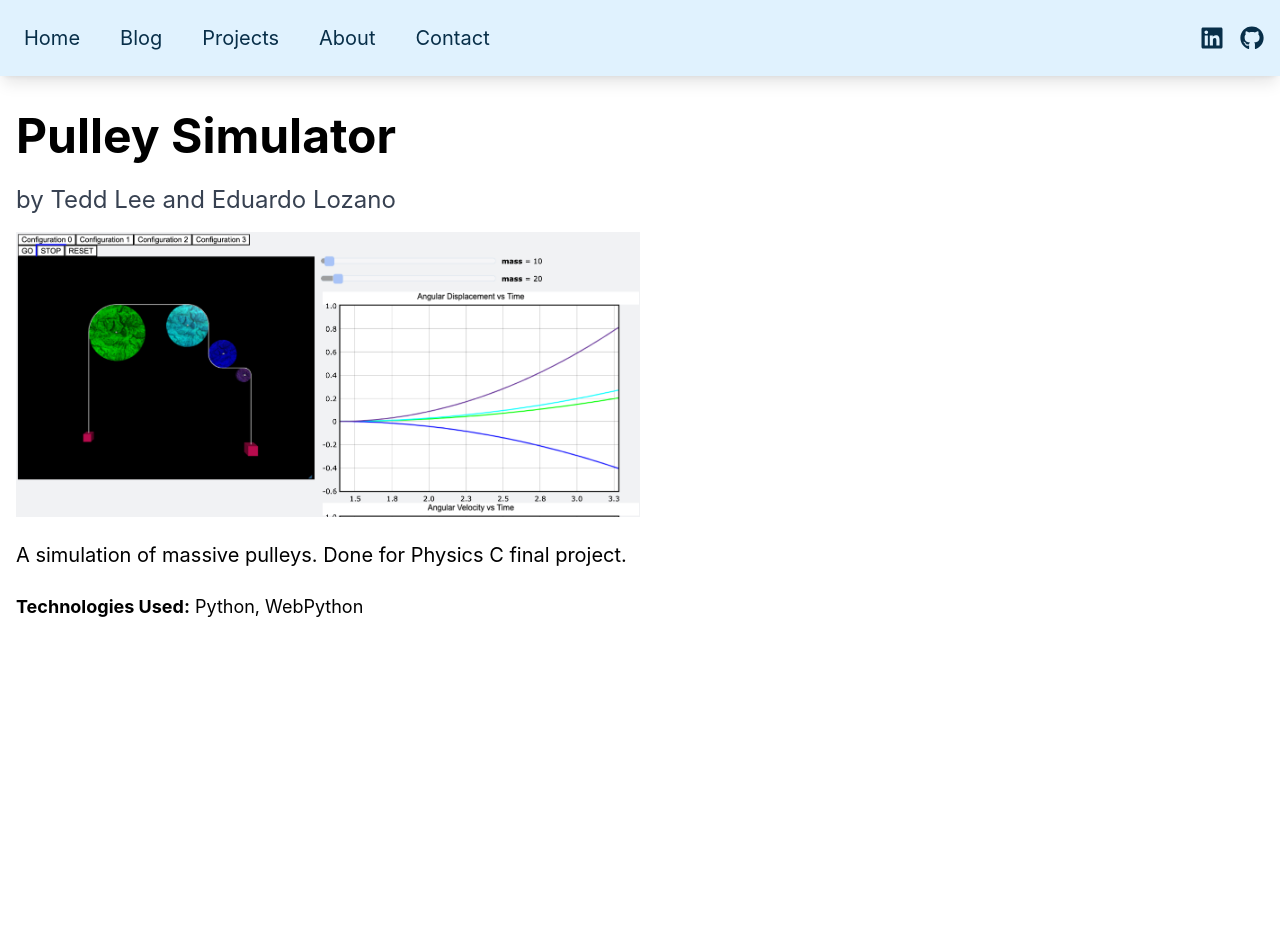
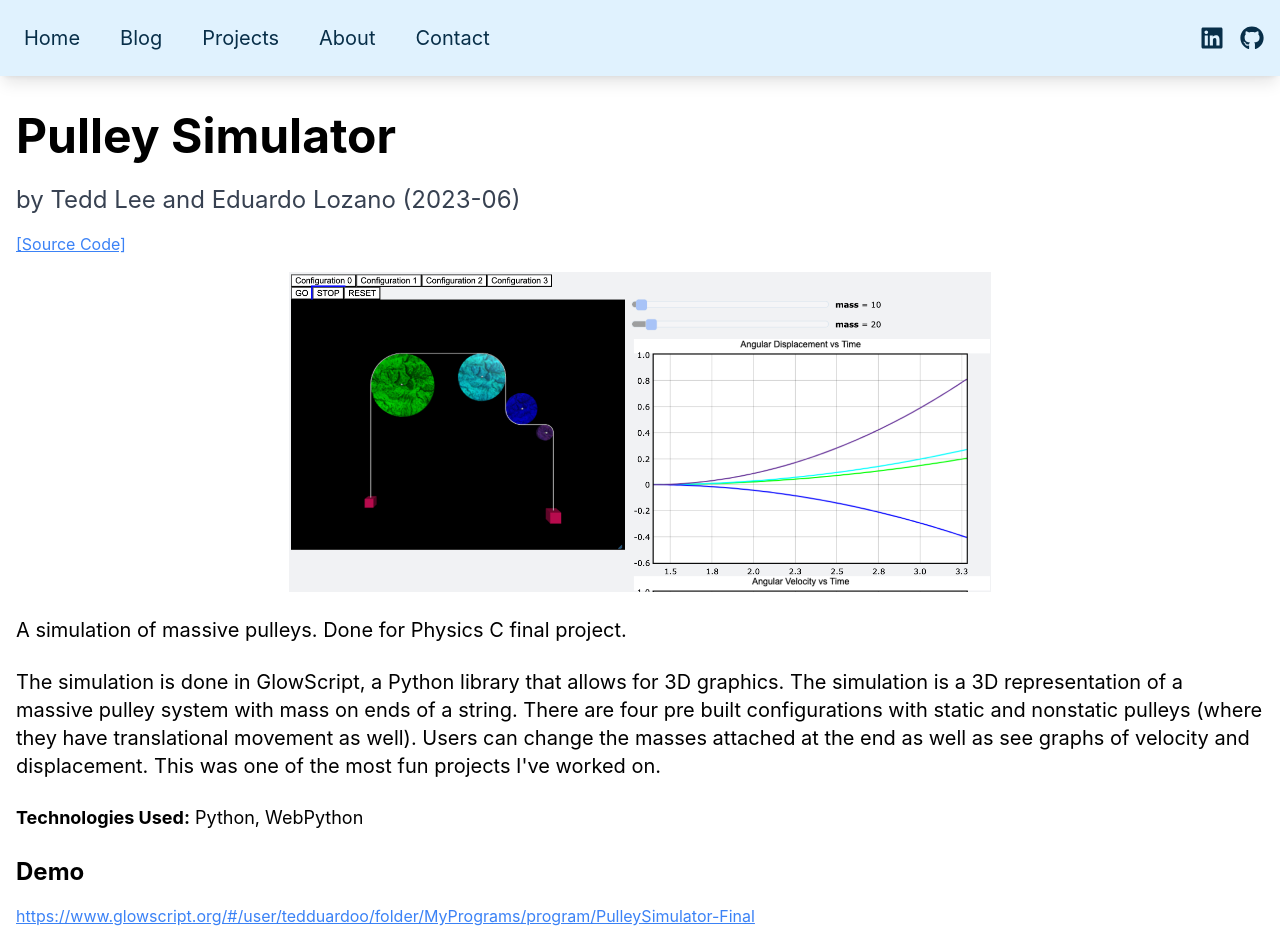
Before and after one commit to eduardoloz/my-web, a React (Create React App) app: page /project/1 in a window 1280 px wide. Shown: the top 952 px of the page. Before the commit the page ends 800 px from the top, so only its background shows below. Built offline with nearby package versions, Linux system fonts and the light colour scheme.

Commit message:
Put images of my projects as well as source links and YouTube video if included

```diff
--- a/src/data/projects.json
+++ b/src/data/projects.json
@@ -1,27 +1,38 @@
 [
     {
       "id": 1,
+      "date": "2023-06",
       "title": "Pulley Simulator",
       "author": "Tedd Lee and Eduardo Lozano",
       "description": "A simulation of massive pulleys. Done for Physics C final project.",
+      "long-description": "The simulation is done in GlowScript, a Python library that allows for 3D graphics. The simulation is a 3D representation of a massive pulley system with mass on ends of a string. There are four pre built configurations with static and nonstatic pulleys (where they have translational movement as well). Users can change the masses attached at the end as well as see graphs of velocity and displacement. This was one of the most fun projects I've worked on.",
       "technologies": ["Python", "WebPython"],
-      "image": "/PulleySimulator.png"
+      "image": "/PulleySimulator.png",
+      "demo" : "https://www.glowscript.org/#/user/tedduardoo/folder/MyPrograms/program/PulleySimulator-Final",
+      "source-code": "https://www.glowscript.org/#/user/tedduardoo/folder/MyPrograms/program/PulleySimulator-Final/edit"
     },
     {
       "id": 2,
+      "date": "2023-06",
       "title": "BrainFudge",
       "author": "Tedd Lee and Eduardo Lozano",
       "description": "A BrainFudge interpreter made with Processing, a java library.",
+      "long-description": "BrainFudge is a derivative of BrainF***, a minimalist esoteric programming language. Brainfuck is Turing complete! The interpreter is made with Processing, a Java library. The program reads BrainFudge code and interprets it.",
       "technologies": ["Java", "p5", "Processing", "BrainFudge"],
-      "image": "/BrainFudge.png"
+      "image": "/BrainFudge.png",
+      "demo" : "",
+      "source-code": "https://github.com/eduardoloz/BrainFudge"
     },
     {
       "id": 3,
+      "date": "2024-02",
       "title": "HopperDreams",
       "author": "Eduardo Lozano, Samuel Buena, Jerry Lin, and Lee Einsenburg",
       "description": "Dating app for programmers. Tailored for WiCS's Hopper Hacks IX",
       "technologies": ["Node.js", "React", "MongoDB"],
-      "image": "/HopperDreams.png"
+      "image": "/HopperDreams.png",
+      "demo" : "https://www.youtube.com/embed/qDs3GwgmTa0?si=X3vqHRyMdJ7xxD-H",
+      "source-code": "https://github.com/eduardoloz/hopperhacks2024"
     },
     {
       "id": 4,
@@ -29,14 +40,16 @@
       "author": "2024 SBU Hacks Group",
       "description": "Mobile app for matching volunteers with organizations made for SBU Hacks XIII",
       "technologies": ["Node.js", "React-Native", "MongoDB"],
-      "image": "/VolunTip.png"
+      "image": "/VolunTip.png",
+      "demo" : "https://devpost.com/software/voluntip",
+      "source-code" : "https://github.com/eduardoloz/sbuhacks2024s"
     },
     {
       "id": 5,
       "title": "2024 CMU REUSE poster",
       "author": "2024 SBU Hacks Group",
       "description": "My poster from my work over the summer in Pittsburgh",
-      "technologies": ["Node.js", "React-Native", "MongoDB"],
+      "technologies": ["Java", "TLA+", "Python"],
       "image": "/path/to/project-image2.png"
     }
   ]
--- a/src/pages/ProjectDetails.tsx
+++ b/src/pages/ProjectDetails.tsx
@@ -1,23 +1,64 @@
 import React from 'react';
 import { useParams } from 'react-router-dom';
-import projects from '../data/projects.json'; // Ensure the import path is correct
+import projects from '../data/projects.json';
 
 const ProjectDetails: React.FC = () => {
   const { id } = useParams<{ id: string }>();
-  const project = projects.find((project) => project.id.toString() === id);
+  const project = projects.find((p) => p.id.toString() === id);
 
   if (!project) {
     return <div>Project not found</div>;
+  }
+
+  const isYouTubeVideo = project.demo?.includes('youtube.com') || false;
+  let videoSrc = project.demo || '';
+
+  if (isYouTubeVideo && videoSrc.includes('watch?v=')) {
+    videoSrc = videoSrc.replace('watch?v=', 'embed/');
   }
 
   return (
     <div className="pt-20">
       <div className="container mx-auto px-4 py-8">
         <h1 className="text-3xl lg:text-5xl font-bold mb-6">{project.title}</h1>
-        <h2 className="text-xl lg:text-2xl text-gray-700 mb-4">by {project.author}</h2>
-        <img src={project.image} alt={`${project.title} Image`} className="w-full lg:w-1/2 mb-6" />
+        <h2 className="text-xl lg:text-2xl text-gray-700 mb-4">
+          by {project.author} ({project.date})
+        </h2>
+        <a href={project['source-code']} className="text-blue-500 underline mb-4 block">
+          [Source Code]
+        </a>
+        <img
+          src={project.image}
+          alt={`${project.title} Image`}
+          className="w-full lg:w-5/8 h-80 object-contain mb-6"
+        />
         <p className="text-lg lg:text-xl mb-6">{project.description}</p>
-        <p className="text-md lg:text-lg"><strong>Technologies Used:</strong> {project.technologies.join(', ')}</p>
+        {project['long-description'] && (
+          <p className="text-lg lg:text-xl mb-6">{project['long-description']}</p>
+        )}
+        <p className="text-md lg:text-lg mb-6">
+          <strong>Technologies Used:</strong> {project.technologies.join(', ')}
+        </p>
+        {project.demo && (
+          <div className="mb-6">
+            <h3 className="text-xl lg:text-2xl font-bold mb-4">Demo</h3>
+            {isYouTubeVideo ? (
+              <iframe
+                width="560"
+                height="315"
+                src={videoSrc}
+                title="YouTube video player"
+                frameBorder="0"
+                allow="accelerometer; autoplay; clipboard-write; encrypted-media; gyroscope; picture-in-picture"
+                allowFullScreen
+              />
+            ) : (
+              <a href={project.demo} className="text-blue-500 underline">
+                {project.demo}
+              </a>
+            )}
+          </div>
+        )}
       </div>
     </div>
   );
```
